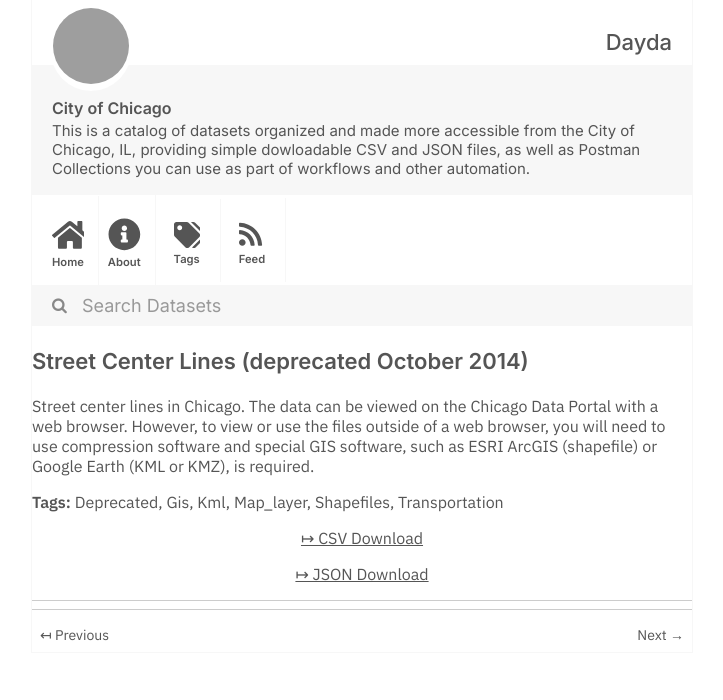
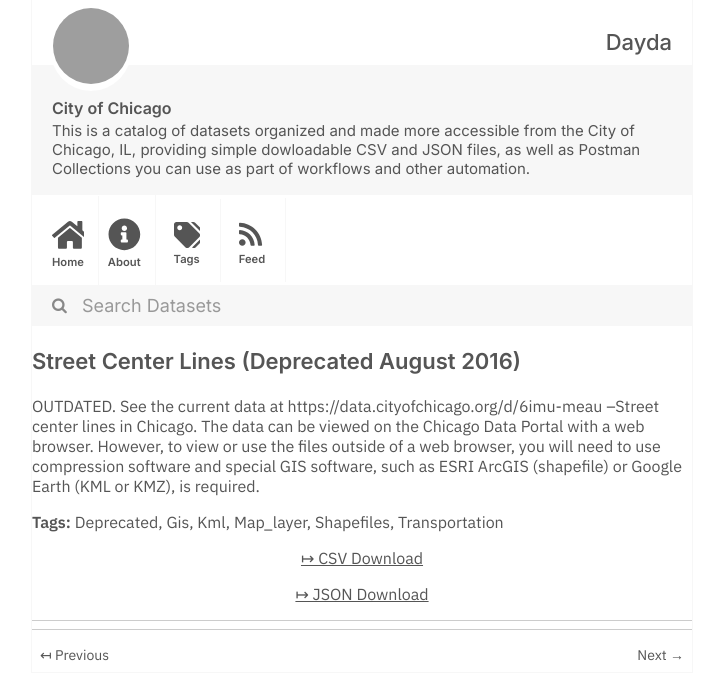
Before and after one commit to dayda-entities/city-of-chicago, a Jekyll site: the page built from _posts/2020-11-10-street-center-lines-deprecated.md, in a window 1280 px wide, cut to the strip 0-700 px from the top of the page. Shown: the whole strip, without its empty margins (278-1001 px from the left). Built offline with Jekyll 4.4.1, drawn with Linux system fonts in a browser that asks for light colours; grey boxes are pictures that could not be loaded.

Commit message:
Publish Data

```diff
--- a/_posts/2020-11-10-street-center-lines-deprecated.md
+++ b/_posts/2020-11-10-street-center-lines-deprecated.md
@@ -1,7 +1,7 @@
 ---
-title: Street Center Lines (deprecated October 2014)
-created: '2020-11-10T16:54:53.639492'
-modified: '2020-11-10T16:54:53.639499'
+title: Street Center Lines (Deprecated August 2016)
+created: '2020-11-10T16:55:24.292530'
+modified: '2020-11-10T16:55:24.292541'
 state: active
 type: dataset
 tags:
@@ -14,10 +14,10 @@ tags:
 groups:
   - Local Government
 csv_url: >-
-  https://data.cityofchicago.org/api/views/9p6u-2jwe/rows.csv?accessType=DOWNLOAD
+  https://data.cityofchicago.org/api/views/7ez8-272k/rows.csv?accessType=DOWNLOAD
 json_url: >-
-  https://data.cityofchicago.org/api/views/9p6u-2jwe/rows.json?accessType=DOWNLOAD
+  https://data.cityofchicago.org/api/views/7ez8-272k/rows.json?accessType=DOWNLOAD
 layout: post
 
 ---
-Street center lines in Chicago. The data can be viewed on the Chicago Data Portal with a web browser. However, to view or use the files outside of a web browser, you will need to use compression software and special GIS software, such as ESRI ArcGIS (shapefile) or Google Earth (KML or KMZ), is required.
+OUTDATED. See the current data at https://data.cityofchicago.org/d/6imu-meau --Street center lines in Chicago. The data can be viewed on the Chicago Data Portal with a web browser. However, to view or use the files outside of a web browser, you will need to use compression software and special GIS software, such as ESRI ArcGIS (shapefile) or Google Earth (KML or KMZ), is required.
```
